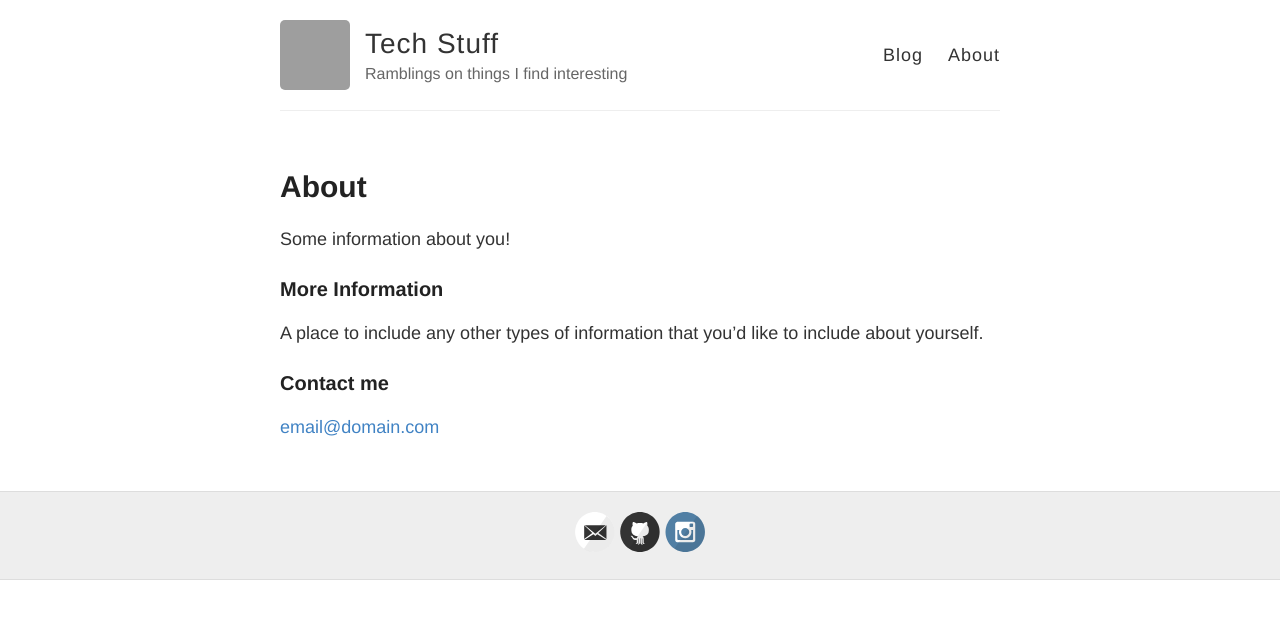
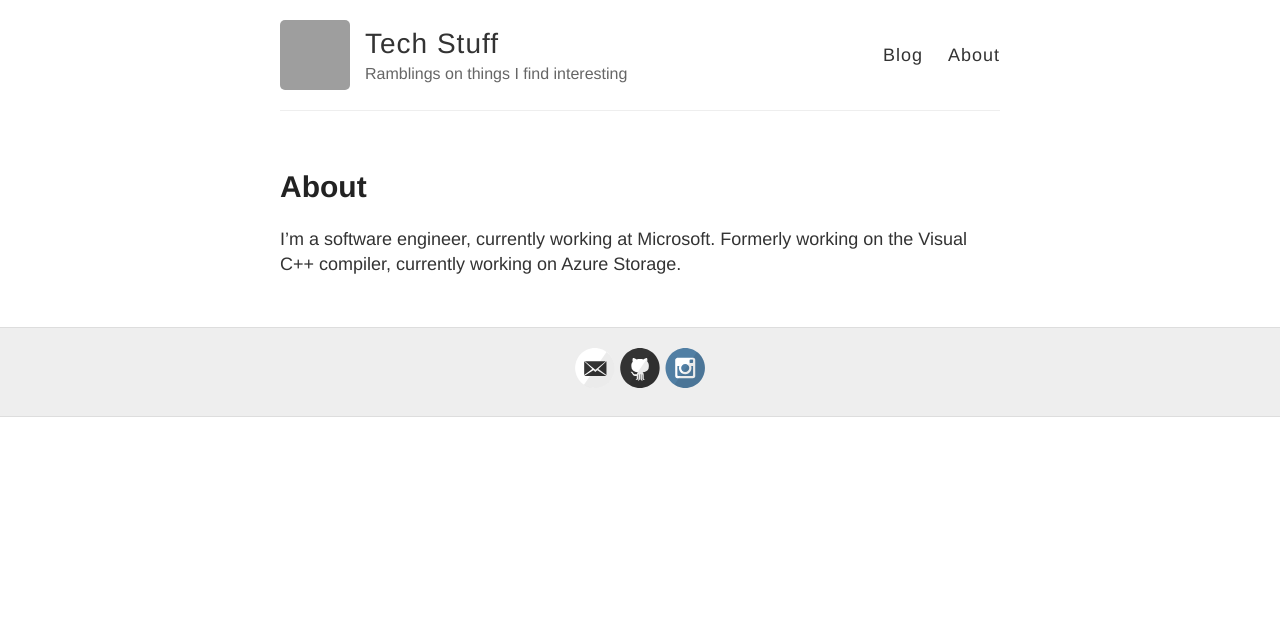
Before and after one commit to aymarino/aymarino.github.io, a Jekyll site: the page built from about.md, in a window 1280 px wide. Shown: the top 619 px of the page. Built offline with Jekyll 4.4.1, drawn with Linux system fonts in a browser that asks for light colours; grey boxes are pictures that could not be loaded.

Commit message:
Update about page

```diff
--- a/about.md
+++ b/about.md
@@ -4,12 +4,4 @@ title: About
 permalink: /about/
 ---
 
-Some information about you!
-
-### More Information
-
-A place to include any other types of information that you'd like to include about yourself.
-
-### Contact me
-
-[email@domain.com](mailto:email@domain.com)
+I'm a software engineer, currently working at Microsoft. Formerly working on the Visual C++ compiler, currently working on Azure Storage.
```
